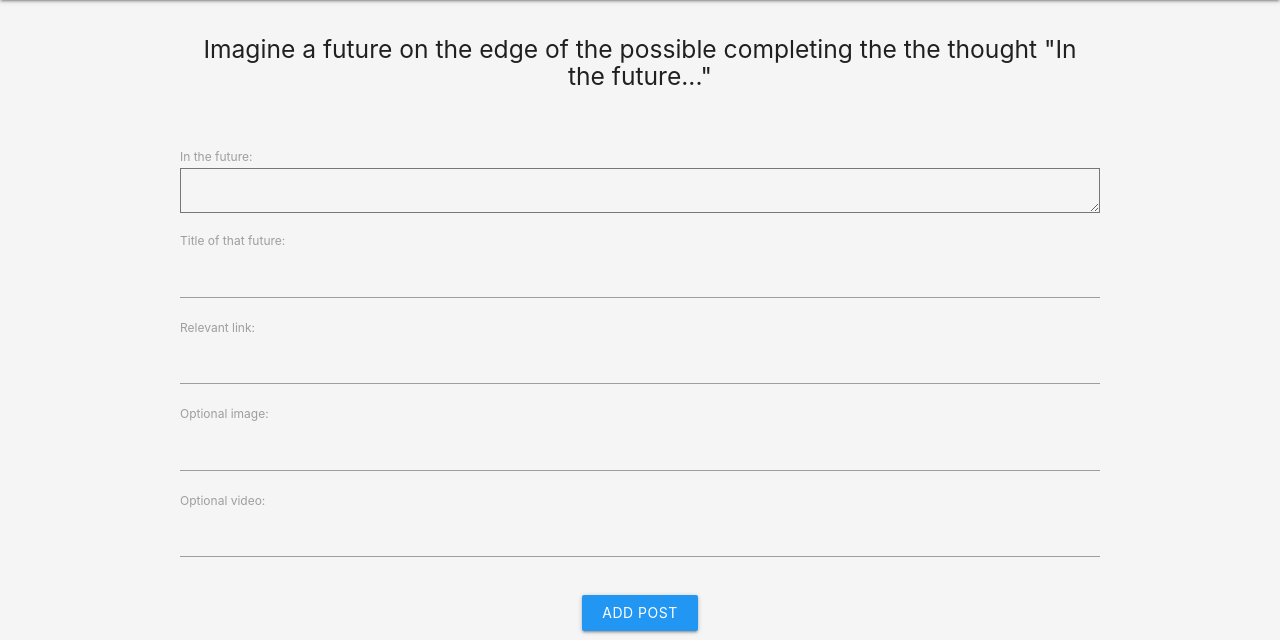
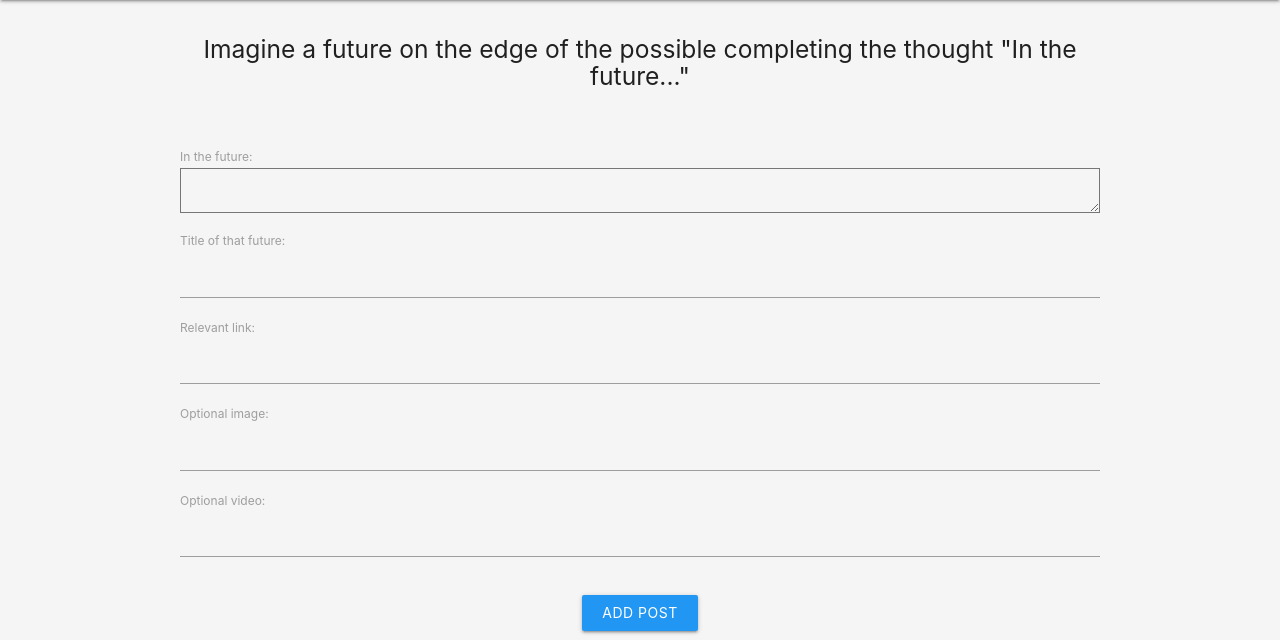
Before and after one commit to tylerrice121/Futures_Thinking, a Django app: page /entry/create/ in a window 1280 px wide. Shown: the part 64-704 px from the top of the page. Run offline with Django 3.2, Linux system fonts and the light colour scheme; the visitor is signed in with stand-in values (Sample User, id 1).

Commit message:
detail fix

```diff
--- a/main_app/templates/main_app/userentries_form.html
+++ b/main_app/templates/main_app/userentries_form.html
@@ -9,7 +9,7 @@
         </div>
         {% else %}
         <div class="formtitle">
-            <h5>Imagine a future on the edge of the possible completing the the thought "In the future..." </h5>
+            <h5>Imagine a future on the edge of the possible completing the thought "In the future..." </h5>
         </div>
         {% endif %}
         <form action="" method="post">
```
